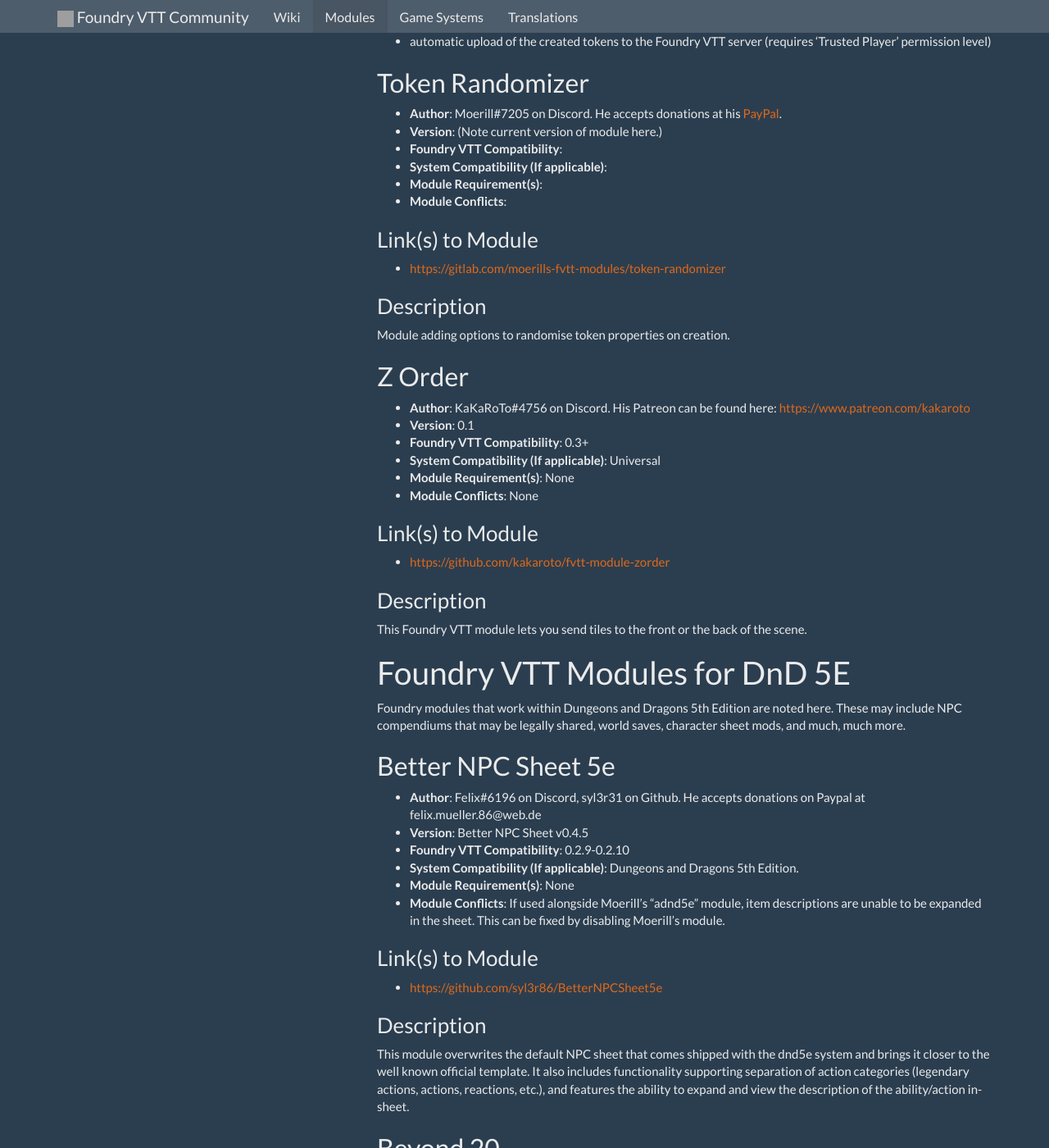
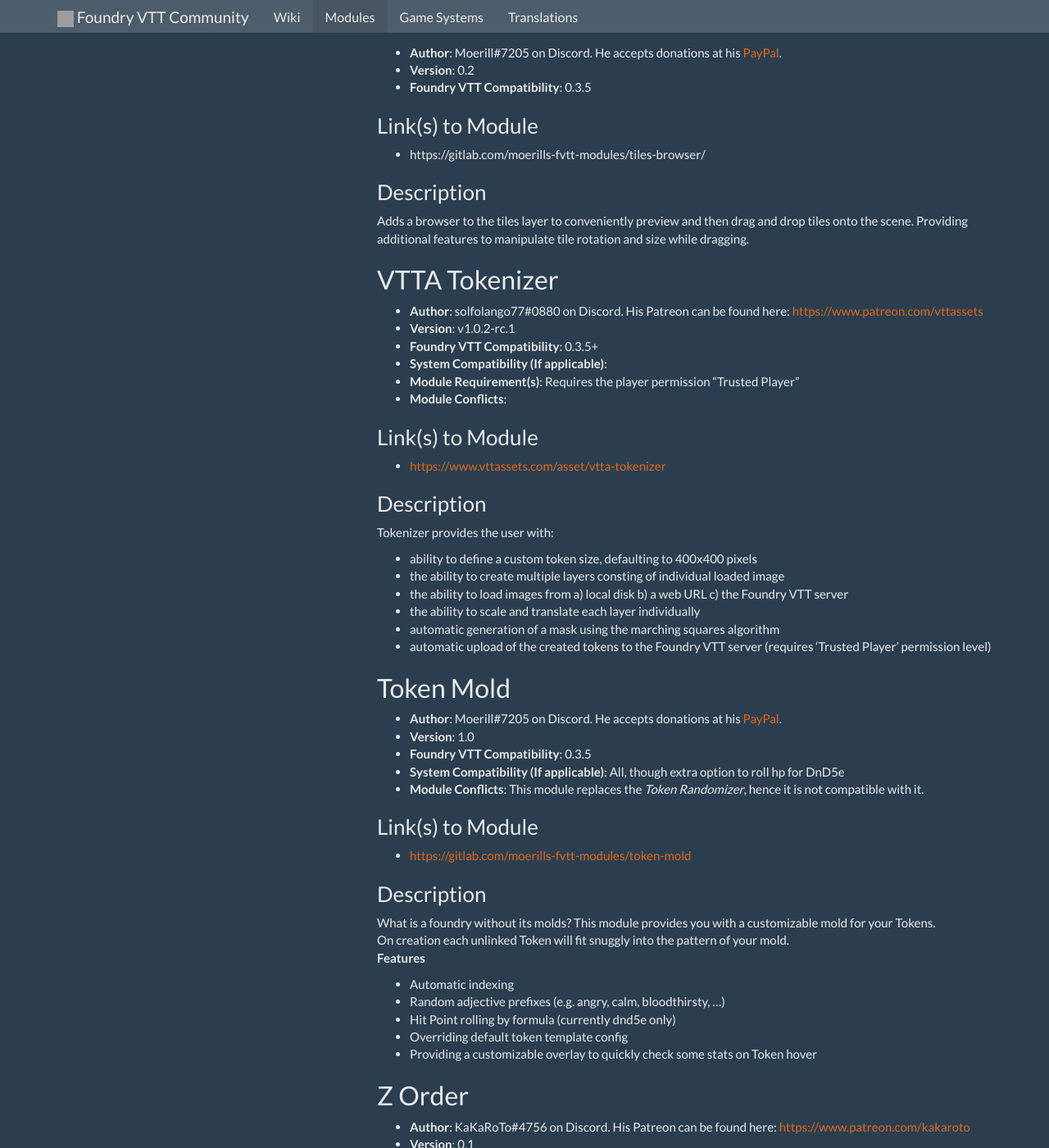
Before and after one commit to foundry-vtt-community/foundry-vtt-community.github.io, a Jekyll site: the page built from _docs/Community-Modules.md, in a window 1280 px wide and 1400 px high, scrolled down 9367 px. Shown: the whole window at 82% size. Built offline with Jekyll 4.4.1, drawn with Linux system fonts in a browser that asks for light colours; nearby versions of some CDN libraries; some of the changed text lies outside the part shown; grey boxes are pictures that could not be loaded.

Commit message:
Update Wiki Content (Automatic)

```diff
--- a/_docs/Community-Modules.md
+++ b/_docs/Community-Modules.md
@@ -22,8 +23,9 @@
       * [Permission Viewer](#permission-viewer)
       * [Pointer](#pointer)
       * [SVG Loader](#svg-loader)
+      * [Tiles Browser](#tiles-browser)
+      * [VTTA Tokenizer](#vtta-tokenizer)
       * [Token Randomizer](#token-randomizer)
-      * [VTTA Tokenizer](#vtta-tokenizer)
       * [Z Order](#z-order)
    * [Foundry VTT Modules for DnD 5E](#foundry-vtt-modules-for-dnd-5e)
       * [Better NPC Sheet 5e](#better-npc-sheet-5e)
@@ -47,6 +49,7 @@
    * [Foundry VTT Modules (Defunct)](#foundry-vtt-modules-defunct)
       * [aDnD5e](#adnd5e)
       * [Encumbrance Variant](#encumbrance-variant)
+      * [FVTT-Party (Discontinued, see VTTA-Party for an successor)](#fvtt-party-discontinued-see-vtta-party-for-an-successor)
    * [Appendix](#appendix)
       * [Appendix A: Adding a Module](#appendix-a-adding-a-module)
       * [Appendix B: Best Editing Practices](#appendix-b-best-editing-practices)
@@ -56,6 +59,20 @@
 
 Foundry modules that work across all or most systems are noted here. These may include reskins, general improvement mods, and more.
 
+## Always Show Notes
+
+* **Author**: Pin#8969
+* **Version**: 0.1
+* **Foundry VTT Compatibility**: 0.3.5
+* **System Compatibility (If applicable)**: Universal
+* **Module Requirement(s)**: N/A
+* **Module Conflicts**: No known conflicts
+
+### Link(s) to Module
+* https://github.com/Pingar5/alwaysshownotes
+
+### Description
+Sets the Display Notes toggle to true by default
 
 ## Chat Autoloader
 
@@ -361,6 +378,18 @@
 ### Description
 This module allows to load walls, lights and sources through .svg files, provided e.g. by DungeonFog.
 
+## Tiles Browser
+
+* **Author**: Moerill#7205 on Discord. He accepts donations at his [PayPal](https://www.paypal.com/cgi-bin/webscr?cmd=_s-xclick&hosted_button_id=FYZ294SP2JBGS&source=url).
+* **Version**: 0.2
+* **Foundry VTT Compatibility**: 0.3.5
+
+### Link(s) to Module
+* https://gitlab.com/moerills-fvtt-modules/tiles-browser/
+
+### Description
+Adds a browser to the tiles layer to conveniently preview and then drag and drop tiles onto the scene. Providing additional features to manipulate tile rotation and size while dragging.
+
 ## VTTA Tokenizer
 
 * **Author**: solfolango77#0880 on Discord. His Patreon can be found here: [https://www.patreon.com/vttassets](https://www.patreon.com/vttassets)
@@ -382,20 +411,26 @@
 - automatic generation of a mask using the marching squares algorithm
 - automatic upload of the created tokens to the Foundry VTT server (requires 'Trusted Player' permission level)
 
-## Token Randomizer
+## Token Mold
 
 * **Author**: Moerill#7205 on Discord. He accepts donations at his [PayPal](https://www.paypal.com/cgi-bin/webscr?cmd=_s-xclick&hosted_button_id=FYZ294SP2JBGS&source=url).
-* **Version**: (Note current version of module here.)
-* **Foundry VTT Compatibility**:
-* **System Compatibility (If applicable)**:
-* **Module Requirement(s)**:
-* **Module Conflicts**:
+* **Version**: 1.0
+* **Foundry VTT Compatibility**: 0.3.5
+* **System Compatibility (If applicable)**: All, though extra option to roll hp for DnD5e
+* **Module Conflicts**: This module replaces the *Token Randomizer*, hence it is not compatible with it.
 
 ### Link(s) to Module
-* [https://gitlab.com/moerills-fvtt-modules/token-randomizer](https://gitlab.com/moerills-fvtt-modules/token-randomizer)
+* [https://gitlab.com/moerills-fvtt-modules/token-mold](https://gitlab.com/moerills-fvtt-modules/token-mold)
 
 ### Description
-Module adding options to randomise token properties on creation.
+What is a foundry without its molds? This module provides you with a customizable mold for your Tokens.
+On creation each unlinked Token will fit snuggly into the pattern of your mold.
+**Features**
+- Automatic indexing
+- Random adjective prefixes (e.g. angry, calm, bloodthirsty, ...)
+- Hit Point rolling by formula (currently dnd5e only)
+- Overriding default token template config
+- Providing a customizable overlay to quickly  check some stats on Token hover
 
 ## Z Order
 
```
Also changed, not shown: other parts of _docs/Community-Modules.md (+1 -0 lines).
